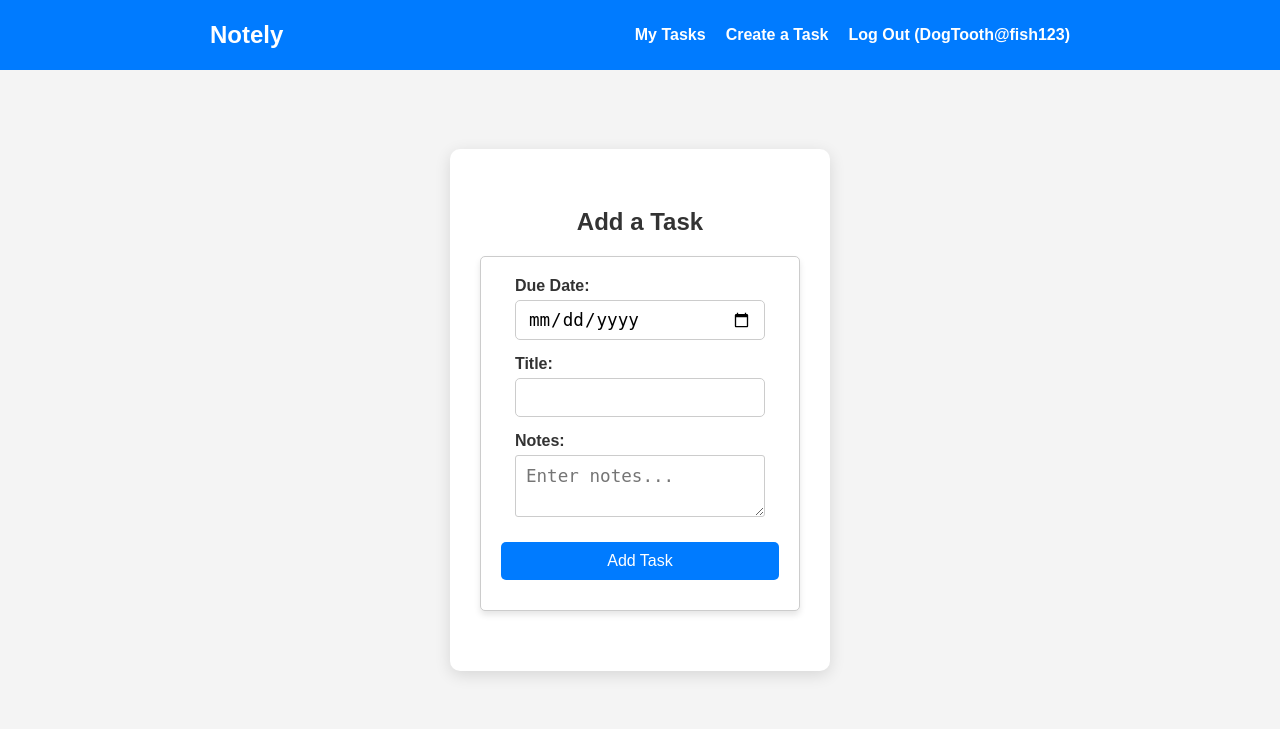
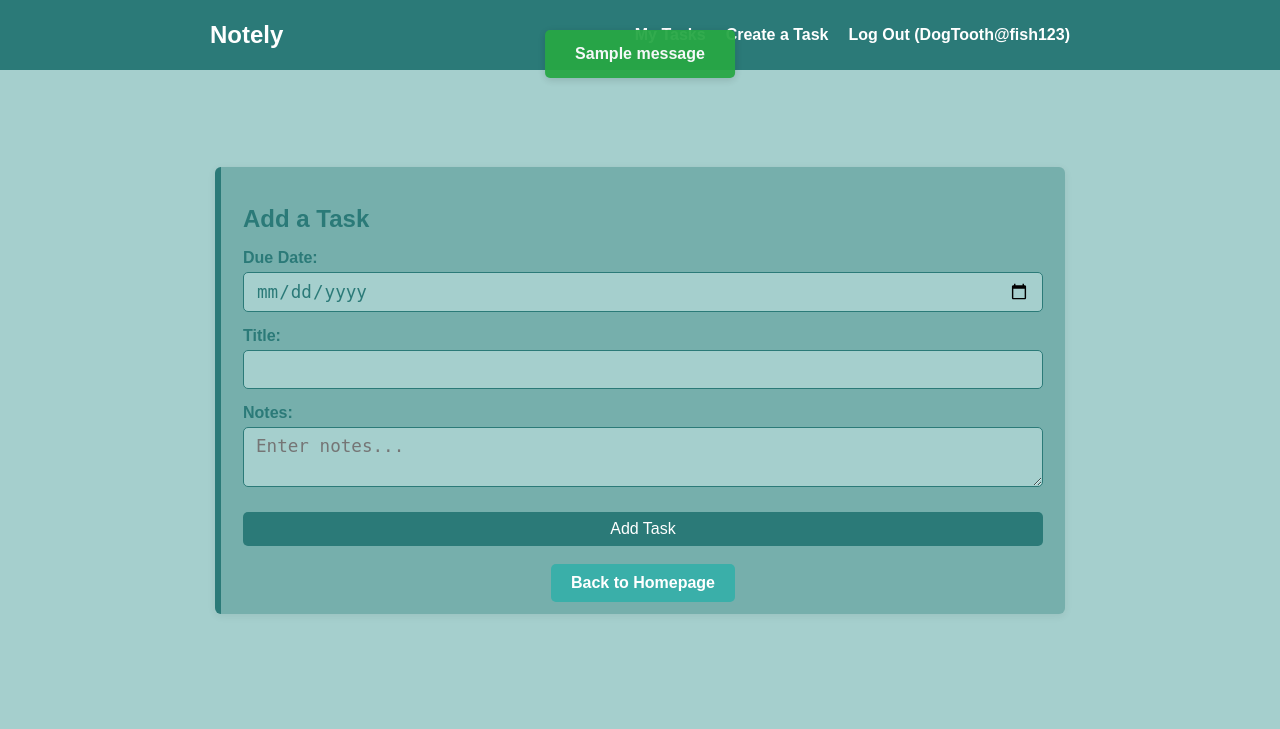
Before and after one commit to TempeHS/-Rudi-notely, a Flask app: page /calender in a window 1280 px wide. Shown: the top 729 px of the page. Run offline with Flask 3, Linux system fonts and the light colour scheme; a user stored in the database is signed in; one stand-in notice (Sample message) is shown.

Commit message:
fixed formating

```diff
--- a/static/css/styles.css
+++ b/static/css/styles.css
@@ -3,17 +3,25 @@ body {
     font-family: Arial, sans-serif;
     margin: 0;
     padding: 0;
-    background-color: #f4f4f4;
+    background-color: #a5cfcd;
     color: #333;
-    text-align: center;
 }
 
 /* Headings */
 h1 {
-    color: #333;
+    color: #2b7a78;
     font-size: 2rem;
     margin-top: 20px;
     margin-bottom: 20px;
+    text-align: left;
+}
+
+h2 {
+    color: #2b7a78;
+    font-size: 1.5rem;
+    margin-top: 20px;
+    margin-bottom: 16px;
+    text-align: left;
 }
 
 /* Paragraphs */
@@ -21,116 +29,226 @@ p {
     font-size: 1rem;
     margin: 10px 0;
     color: #555;
+    text-align: left;
 }
 
 /* Links */
 a {
-    color: #007BFF;
+    color: #2b7a78;
     text-decoration: none;
     font-weight: bold;
 }
 a:hover {
-    color: #0056b3;
+    color: #205e5a;
     text-decoration: underline;
 }
 
 /* Buttons */
 button, .calendar-btn button {
-    padding: 10px 20px;
-    margin: 10px;
-    font-size: 16px;
-    background-color: #007BFF;
+    background-color: #2b7a78;
     color: white;
     border: none;
     border-radius: 5px;
     cursor: pointer;
-    display: inline-block;
+    padding: 10px 20px;
+    font-size: 1rem;
+    margin-bottom: 15px;
+    width: 100%;
+    box-sizing: border-box;
+    display: block;
 }
 button:hover, .calendar-btn button:hover {
-    background-color: #0056b3;
+    background-color: #205e5a;
 }
 
 /* Forms */
 form {
-    margin: 20px auto;
-    padding: 20px;
     max-width: 400px;
-    background: #fff;
-    border: 1px solid #ccc;
-    border-radius: 5px;
-    box-shadow: 0 4px 6px rgba(0, 0, 0, 0.1);
+    margin: 0 auto;
     text-align: left;
 }
+
 form label {
     display: block;
     margin-bottom: 5px;
     font-weight: bold;
+    color: #2b7a78;
 }
-form input, form textarea {
-    width: calc(100% - 20px);
+
+form input,
+form textarea,
+form button {
+    width: 100%;
+    box-sizing: border-box;
     padding: 10px;
     margin-bottom: 15px;
-    border: 1px solid #ccc;
+    border: 1px solid #2b7a78;
     border-radius: 3px;
-    box-sizing: border-box;
+    font-size: 1rem;
+    display: block;
+    background: #a5cfcd;
 }
+
+form textarea {
+    min-height: 60px;
+    resize: vertical;
+}
+
 form button {
-    width: 100%;
-    padding: 10px;
-    background-color: #007BFF;
+    background-color: #2b7a78;
     color: white;
     border: none;
-    border-radius: 3px;
     cursor: pointer;
-}
-form button:hover {
-    background-color: #0056b3;
-}
-form p {
-    text-align: center;
-    margin-top: 15px;
-    font-size: 14px;
-    color: #333;
-}
-form p a {
-    color: #007BFF;
-    text-decoration: none;
-    font-weight: bold;
-}
-form p a:hover {
-    color: #0056b3;
-    text-decoration: underline;
+    margin-bottom: 0;
 }
 
-/* Div styling for buttons on the home page */
-div {
-    margin: 20px auto;
-    text-align: center;
+form button:hover {
+    background-color: #205e5a;
 }
-div a button {
-    display: inline-block;
-    width: auto;
-    padding: 10px 20px;
-    font-size: 16px;
-    background-color: #007BFF;
-    color: white;
+
+/* Calendar box form alignment */
+.calendar-container {
+    display: flex;
+    justify-content: center;
+    align-items: center;
+    height: 80vh;
+}
+.calendar-box {
+    background: #76afac;
+    border-left: 6px solid #2b7a78;
+    margin-bottom: 18px;
+    padding: 18px 22px 12px 22px;
+    border-radius: 6px;
+    box-shadow: 0 2px 8px rgba(0,0,0,0.07);
+    display: flex;
+    flex-direction: column;
+    align-items: stretch;
+    max-width: 800px;
+    width: 100%;
+    margin: 0 auto;
+    text-align: left;
+}
+.calendar-box h2 {
+    color: #2b7a78;
+    margin-bottom: 16px;
+    text-align: left;
+}
+.calendar-box form {
+    width: 100%;
+    max-width: 100%;
+    display: flex;
+    flex-direction: column;
+    align-items: stretch;
+}
+.calendar-box label {
+    margin-bottom: 5px;
+    font-weight: bold;
+    color: #2b7a78;
+}
+.calendar-box input[type="date"],
+.calendar-box input[type="text"],
+.calendar-box textarea,
+.calendar-box button {
+    width: 100%;
+    max-width: 800px;
+    margin-left: auto;
+    margin-right: auto;
+    box-sizing: border-box;
+    display: block;
+    font-size: 1.1rem;
+    padding: 8px 12px;
+    border-radius: 5px;
+    border: 1px solid #2b7a78;
+    margin-bottom: 15px;
+    background-color: #a5cfcd;
+    color: #2b7a78;
+}
+.calendar-box textarea {
+    min-height: 60px;
+    resize: vertical;
+}
+.calendar-box button {
+    background-color: #2b7a78;
+    color: #fff;
     border: none;
     border-radius: 5px;
+    font-size: 1rem;
     cursor: pointer;
+    margin-top: 10px;
+    margin-bottom: 0;
 }
-div a button:hover {
-    background-color: #0056b3;
+.calendar-box button:hover {
+    background: #205e5a;
 }
 
-/* Utility classes */
-.container {
+/* Back to homepage button */
+.back-home-btn {
+    margin-top: 18px;
+    background: #3aafa9;
+    color: #fff;
+    border: none;
+    border-radius: 5px;
+    padding: 10px 20px;
+    font-size: 1rem;
+    cursor: pointer;
+    text-decoration: none;
+    display: inline-block;
+    align-self: center;
+}
+.back-home-btn:hover {
+    background: #2b7a78;
+}
+
+/* Task List Styling */
+.task-list {
+    list-style: none;
+    padding: 0;
+    margin: 30px auto 0 auto;
     max-width: 800px;
-    margin: 0 auto;
-    padding: 20px;
+}
+.task-item {
+    background: #76afac;
+    border-left: 6px solid #2b7a78;
+    margin-bottom: 18px;
+    padding: 18px 22px 12px 22px;
+    border-radius: 6px;
+    box-shadow: 0 2px 8px rgba(0,0,0,0.07);
+    display: flex;
+    flex-direction: column;
+    align-items: stretch;
+    transition: box-shadow 0.2s;
+    max-width: 100%;
+}
+.task-item:hover {
+    box-shadow: 0 4px 16px rgba(43,122,120,0.13);
+}
+.task-item strong {
+    font-size: 1.15rem;
+    color: #2b7a78;
+    margin-bottom: 6px;
+}
+.task-item span {
+    font-size: 0.98rem;
+    color: #555;
+    margin-bottom: 6px;
+}
+.task-notes {
+    background: #a5cfcd;
+    color: #333;
+    padding: 8px 12px;
+    border-radius: 4px;
+    font-size: 0.97rem;
+    margin-top: 6px;
+    width: 90%;
+    word-break: break-word;
     text-align: center;
+    align-self: center;
+    max-width: 90%;
 }
-.hidden {
-    display: none;
+.no-tasks {
+    color: #888;
+    font-style: italic;
+    margin-top: 20px;
 }
 
 /* Flash messages */
@@ -159,9 +277,20 @@ div a button:hover {
     to   { opacity: 0.95; }
 }
 
+/* Utility classes */
+.container {
+    max-width: 800px;
+    margin: 0 auto;
+    padding: 20px;
+    text-align: center;
+}
+.hidden {
+    display: none;
+}
+
 /* Header */
 .site-header {
-    background: #007BFF;
+    background: #2b7a78;
     color: #fff;
     padding: 10px 0;
 }
--- a/templates/calender.html
+++ b/templates/calender.html
@@ -4,84 +4,20 @@
 <head>
     <meta charset="UTF-8">
     <title>Calendar</title>
+    <link rel="icon" type="image/png" href="{{ url_for('static', filename='favicon/favicon.png') }}">
     <link rel="stylesheet" href="/static/css/styles.css">
-    <style>
-        .calendar-container {
-            display: flex;
-            justify-content: center;
-            align-items: center;
-            height: 80vh;
-        }
-        .calendar-box {
-            background: #fff;
-            padding: 40px 30px;
-            border-radius: 10px;
-            box-shadow: 0 4px 16px rgba(0,0,0,0.12);
-            text-align: center;
-            min-width: 320px;
-        }
-        .calendar-box h2 {
-            margin-bottom: 20px;
-        }
-        input[type="date"], input[type="text"], textarea {
-            font-size: 1.1rem;
-            padding: 8px 12px;
-            border-radius: 5px;
-            border: 1px solid #ccc;
-            margin-bottom: 15px;
-            width: 90%;
-            box-sizing: border-box;
-        }
-        textarea {
-            min-height: 60px;
-            resize: vertical;
-        }
-        .calendar-box button {
-            padding: 10px 20px;
-            background: #007BFF;
-            color: #fff;
-            border: none;
-            border-radius: 5px;
-            font-size: 1rem;
-            cursor: pointer;
-        }
-        .calendar-box button:hover {
-            background: #0056b3;
-        }
-
-
-
-                .calendar-box form {
-            display: flex;
-            flex-direction: column;
-            align-items: center;
-        }
-        .calendar-box button {
-            padding: 10px 20px;
-            background: #007BFF;
-            color: #fff;
-            border: none;
-            border-radius: 5px;
-            font-size: 1rem;
-            cursor: pointer;
-            margin-top: 10px;
-            /* Center the button */
-            display: block;
-        }
-        .calendar-box button:hover {
-            background: #0056b3;
-        }
-        .calendar-box label,
-        .calendar-box input[type="date"],
-        .calendar-box input[type="text"],
-        .calendar-box textarea {
-            width: 90%;
-            max-width: 350px;
-            text-align: left;
-        }
-    </style>
 </head>
 <body>
+    {% with messages = get_flashed_messages(with_categories=true) %}
+      {% if messages %}
+        <div id="flash-messages">
+          {% for category, message in messages %}
+            <div class="flash {{ category }}">{{ message }}</div>
+          {% endfor %}
+        </div>
+      {% endif %}
+    {% endwith %}
+
     <div class="calendar-container">
         <div class="calendar-box">
             <h2>Add a Task</h2>
@@ -94,7 +30,14 @@
                 <textarea id="notes" name="notes" placeholder="Enter notes..."></textarea>
                 <button type="submit">Add Task</button>
             </form>
+            <a href="/homepage" class="back-home-btn">Back to Homepage</a>
         </div>
     </div>
-</body>
-</html>
+    <script>
+    document.addEventListener('DOMContentLoaded', function() {
+        var textarea = document.getElementById('notes');
+        if (textarea) {
+            textarea.addEventListener('input', function() {
+                this.style.height = 'auto';
+                this.style.height = (this.scrollHeight) + 'px';
+            });
--- a/templates/homepage.html
+++ b/templates/homepage.html
@@ -4,6 +4,7 @@
 <head>
     <meta charset="UTF-8">
     <meta name="viewport" content="width=device-width, initial-scale=1.0">
+    <link rel="icon" type="image/png" href="{{ url_for('static', filename='favicon/favicon.png') }}">
     <title>Homepage</title>
     <link rel="stylesheet" href="/static/css/styles.css">
 </head>
--- a/templates/index.html
+++ b/templates/index.html
@@ -4,7 +4,8 @@
 <head>
     <meta charset="UTF-8">
     <meta name="viewport" content="width=device-width, initial-scale=1.0">
-    <title>Home</title>
+    <link rel="icon" type="image/png" href="{{ url_for('static', filename='favicon/favicon.png') }}">
+    <title>Welcome to notely</title>
     <link rel="stylesheet" href="/static/css/styles.css">
 </head>
 <body>
```
Also changed, not shown: other parts of static/css/styles.css (+3 -49 lines), pythag.py (added, +28 -0 lines), templates/signin.html (+8 -18 lines), templates/signup.html (+23 -23 lines), databasefiles/mydatabase.db, static/favicon/favicon.png (added), 1 other file.
